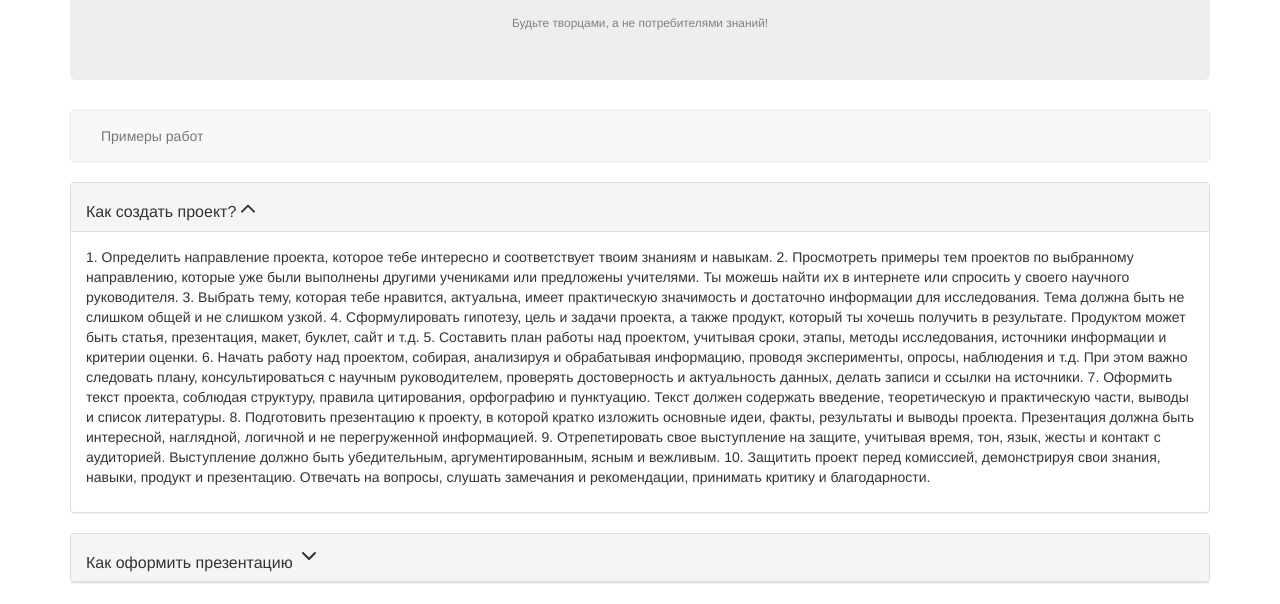
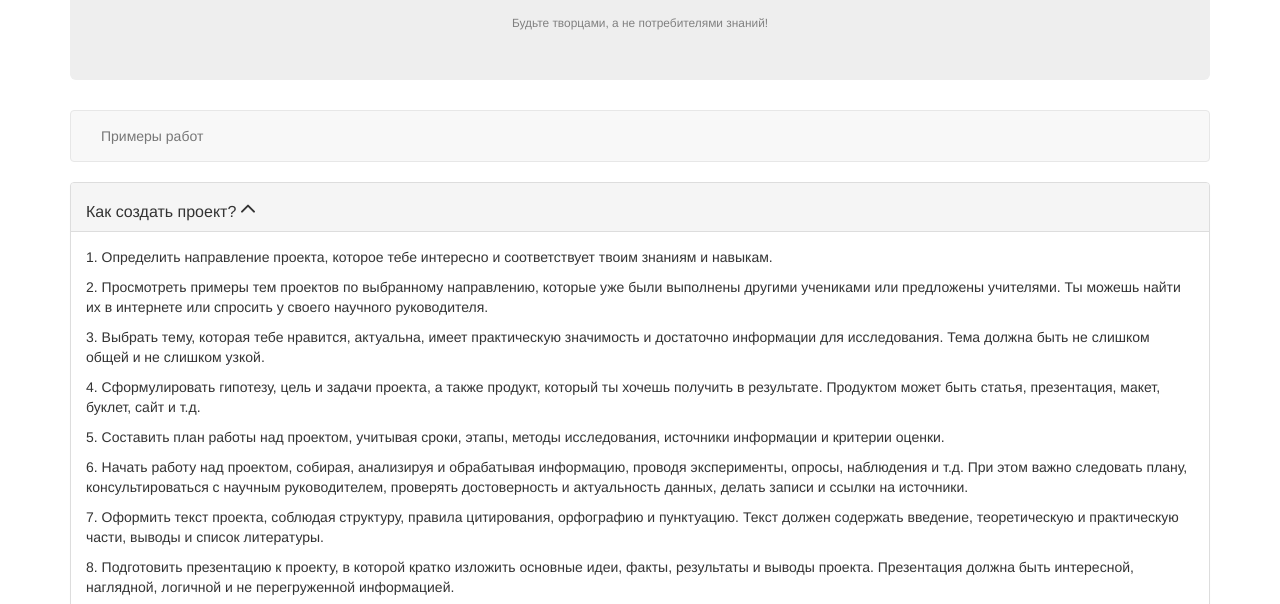
Before and after one commit to ST3TJ/projecto-pedia.github.io, a plain HTML site: page index.html in a window 1280 px wide. Both pictures are taken after a click on the element "Как создать проект?". Shown: the part 180-784 px from the top of the page. Drawn offline with nearby package versions, Linux system fonts and the light colour scheme.

Commit message:
Пофиксил текст

```diff
--- a/index.html
+++ b/index.html
@@ -56,18 +56,16 @@
             </div>
 
             <div id="article1" class="panel-body">
-                <p>
-                    1. Определить направление проекта, которое тебе интересно и соответствует твоим знаниям и навыкам.
-                    2. Просмотреть примеры тем проектов по выбранному направлению, которые уже были выполнены другими учениками или предложены учителями. Ты можешь найти их в интернете или спросить у своего научного руководителя.
-                    3. Выбрать тему, которая тебе нравится, актуальна, имеет практическую значимость и достаточно информации для исследования. Тема должна быть не слишком общей и не слишком узкой.
-                    4. Сформулировать гипотезу, цель и задачи проекта, а также продукт, который ты хочешь получить в результате. Продуктом может быть статья, презентация, макет, буклет, сайт и т.д.
-                    5. Составить план работы над проектом, учитывая сроки, этапы, методы исследования, источники информации и критерии оценки.
-                    6. Начать работу над проектом, собирая, анализируя и обрабатывая информацию, проводя эксперименты, опросы, наблюдения и т.д. При этом важно следовать плану, консультироваться с научным руководителем, проверять достоверность и актуальность данных, делать записи и ссылки на источники.
-                    7. Оформить текст проекта, соблюдая структуру, правила цитирования, орфографию и пунктуацию. Текст должен содержать введение, теоретическую и практическую части, выводы и список литературы.
-                    8. Подготовить презентацию к проекту, в которой кратко изложить основные идеи, факты, результаты и выводы проекта. Презентация должна быть интересной, наглядной, логичной и не перегруженной информацией.
-                    9. Отрепетировать свое выступление на защите, учитывая время, тон, язык, жесты и контакт с аудиторией. Выступление должно быть убедительным, аргументированным, ясным и вежливым.
-                    10. Защитить проект перед комиссией, демонстрируя свои знания, навыки, продукт и презентацию. Отвечать на вопросы, слушать замечания и рекомендации, принимать критику и благодарности.
-                </p>
+                    <p> 1. Определить направление проекта, которое тебе интересно и соответствует твоим знаниям и навыкам. </p>
+                    <p> 2. Просмотреть примеры тем проектов по выбранному направлению, которые уже были выполнены другими учениками или предложены учителями. Ты можешь найти их в интернете или спросить у своего научного руководителя. </p>
+                    <p> 3. Выбрать тему, которая тебе нравится, актуальна, имеет практическую значимость и достаточно информации для исследования. Тема должна быть не слишком общей и не слишком узкой. </p>
+                    <p> 4. Сформулировать гипотезу, цель и задачи проекта, а также продукт, который ты хочешь получить в результате. Продуктом может быть статья, презентация, макет, буклет, сайт и т.д. </p>
+                    <p> 5. Составить план работы над проектом, учитывая сроки, этапы, методы исследования, источники информации и критерии оценки. </p>
+                    <p> 6. Начать работу над проектом, собирая, анализируя и обрабатывая информацию, проводя эксперименты, опросы, наблюдения и т.д. При этом важно следовать плану, консультироваться с научным руководителем, проверять достоверность и актуальность данных, делать записи и ссылки на источники. </p>
+                    <p> 7. Оформить текст проекта, соблюдая структуру, правила цитирования, орфографию и пунктуацию. Текст должен содержать введение, теоретическую и практическую части, выводы и список литературы. </p>
+                    <p> 8. Подготовить презентацию к проекту, в которой кратко изложить основные идеи, факты, результаты и выводы проекта. Презентация должна быть интересной, наглядной, логичной и не перегруженной информацией. </p>
+                    <p> 9. Отрепетировать свое выступление на защите, учитывая время, тон, язык, жесты и контакт с аудиторией. Выступление должно быть убедительным, аргументированным, ясным и вежливым. </p>
+                    <p> 10. Защитить проект перед комиссией, демонстрируя свои знания, навыки, продукт и презентацию. Отвечать на вопросы, слушать замечания и рекомендации, принимать критику и благодарности. </p>
             </div>
         </article>
         <article class="panel panel-default">
```
